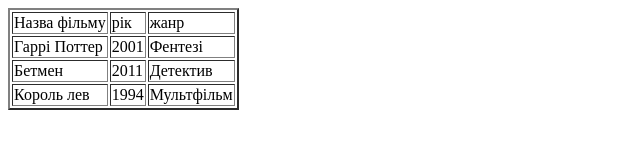
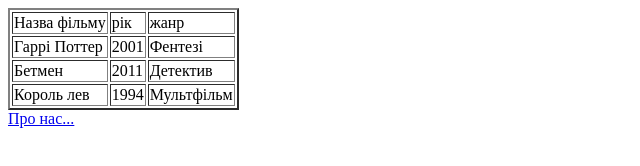
Before and after one commit to sharovarovdaniil-spec/site_Dani, a plain HTML site: page index.html in a window 1280 px wide. Shown: the full height of the page, 0-640 px from the left. Drawn offline with Linux system fonts and the light colour scheme.

Commit message:
Update index.html

```diff
--- a/index.html
+++ b/index.html
@@ -26,5 +26,6 @@
 <td>Мультфільм</td>
 </tr>
 </table>
+<a href="about.html">Про нас...</a>
 </body>
 </html>
```
